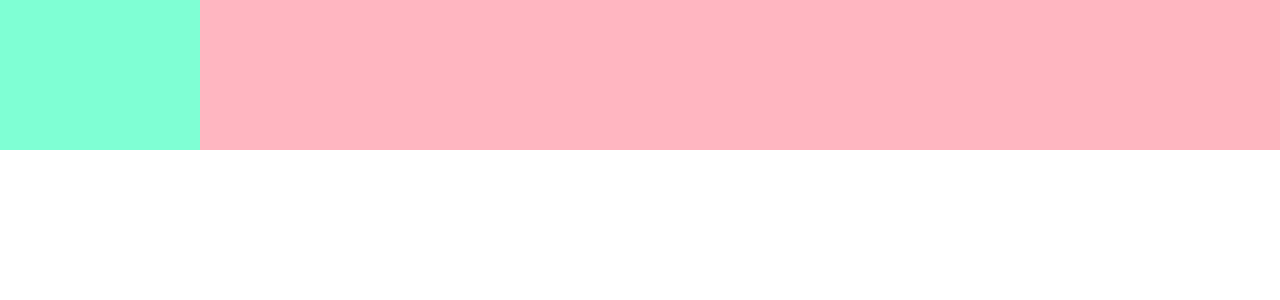
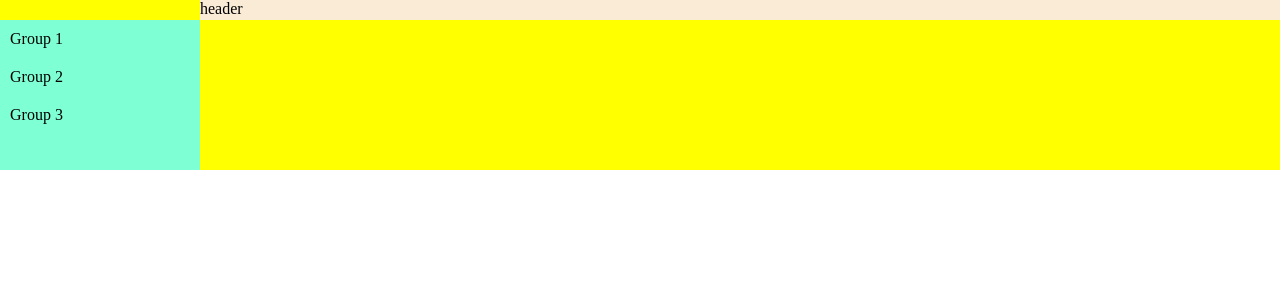
Before and after one commit to AmandaVP23/calendar-timeline, a React (Create React App) app: page / in a window 1280 px wide. Shown: the top 300 px of the page. Built offline with nearby package versions, Linux system fonts and the light colour scheme.

Commit message:
list groups

```diff
--- a/src/App.tsx
+++ b/src/App.tsx
@@ -1,14 +1,24 @@
 import React from 'react';
 import GroupsList from "./elements/GroupsList";
 import Header from "./elements/Header";
+import {Group} from "./types";
+
+const groups: Array<Group> = [{
+    id: 'group_1',
+    name: 'Group 1',
+}, {
+    id: 'group_2',
+    name: 'Group 2',
+}, {
+    id: 'group_3',
+    name: 'Group 3',
+}]
 
 function App() {
     return (
         <div className="calendar-timeline">
-            <GroupsList />
-            <div className="calendar-timeline__content">
-                <Header />
-            </div>
+            <GroupsList groups={groups} />
+            <Header />
         </div>
     );
 }
--- a/src/elements/GroupsList.tsx
+++ b/src/elements/GroupsList.tsx
@@ -1,6 +1,9 @@
 import React, { Component } from 'react';
+import {Group} from "../types";
 
-interface OwnProps {}
+interface OwnProps {
+    groups: Array<Group>;
+}
 
 interface OwnState {}
 
@@ -11,8 +14,18 @@ class GroupsList extends Component<OwnProps, OwnState> {
     state = initialState;
 
     render() {
+        const { groups } = this.props;
+
         return (
             <div className="ct-groups-list">
+                {Object.keys(groups).map(k => {
+                    const group = groups[Number(k)];
+                    return (
+                        <div className="ct-groups-list__item">
+                            {group.name}
+                        </div>
+                    )
+                })}
             </div>
         );
     }
--- a/src/elements/Header.tsx
+++ b/src/elements/Header.tsx
@@ -12,7 +12,9 @@ class Header extends Component<OwnProps, OwnState> {
 
     render() {
         return (
-            <div />
+            <div className="ct-header">
+                header
+            </div>
         );
     }
 }
--- a/src/styles/base/_layout.scss
+++ b/src/styles/base/_layout.scss
@@ -2,11 +2,6 @@
     width: 100%;
     display: grid;
     grid-template-columns: minmax(100px, 200px) 1fr;
+    grid-template-rows: min-content 1fr;
     background-color: yellow;
-
-    &__content {
-        grid-column: 2 / 3;
-        background-color: lightpink;
-        width: 100%;
-    }
 }
--- a/src/styles/elements/_groups-list.scss
+++ b/src/styles/elements/_groups-list.scss
@@ -1,5 +1,11 @@
 .ct-groups-list {
     background-color: aquamarine;
     grid-column: 1 / 2;
+    grid-row: 2 / 3;
     height: 150px;
+
+    &__item {
+        width: 100%;
+        padding: 10px;
+    }
 }
--- a/src/styles/elements/_header.scss
+++ b/src/styles/elements/_header.scss
@@ -1,4 +1,5 @@
 .ct-header {
+    grid-column: 2 / 3;
     height: 20px;
     background-color: antiquewhite;
 }
--- a/src/styles/main.css
+++ b/src/styles/main.css
@@ -10,21 +10,23 @@
   width: 100%;
   display: grid;
   grid-template-columns: minmax(100px, 200px) 1fr;
+  grid-template-rows: min-content 1fr;
   background-color: yellow;
-}
-.calendar-timeline__content {
-  grid-column: 2/3;
-  background-color: lightpink;
-  width: 100%;
 }
 
 .ct-groups-list {
   background-color: aquamarine;
   grid-column: 1/2;
+  grid-row: 2/3;
   height: 150px;
+}
+.ct-groups-list__item {
+  width: 100%;
+  padding: 10px;
 }
 
 .ct-header {
+  grid-column: 2/3;
   height: 20px;
   background-color: antiquewhite;
 }
--- /dev/null
+++ b/src/types.ts
@@ -0,0 +1,4 @@
+export interface Group {
+    id: string | number;
+    name: string;
+}
```
Also changed, not shown: 1 other file (tests, documents, lock files or other folders).
